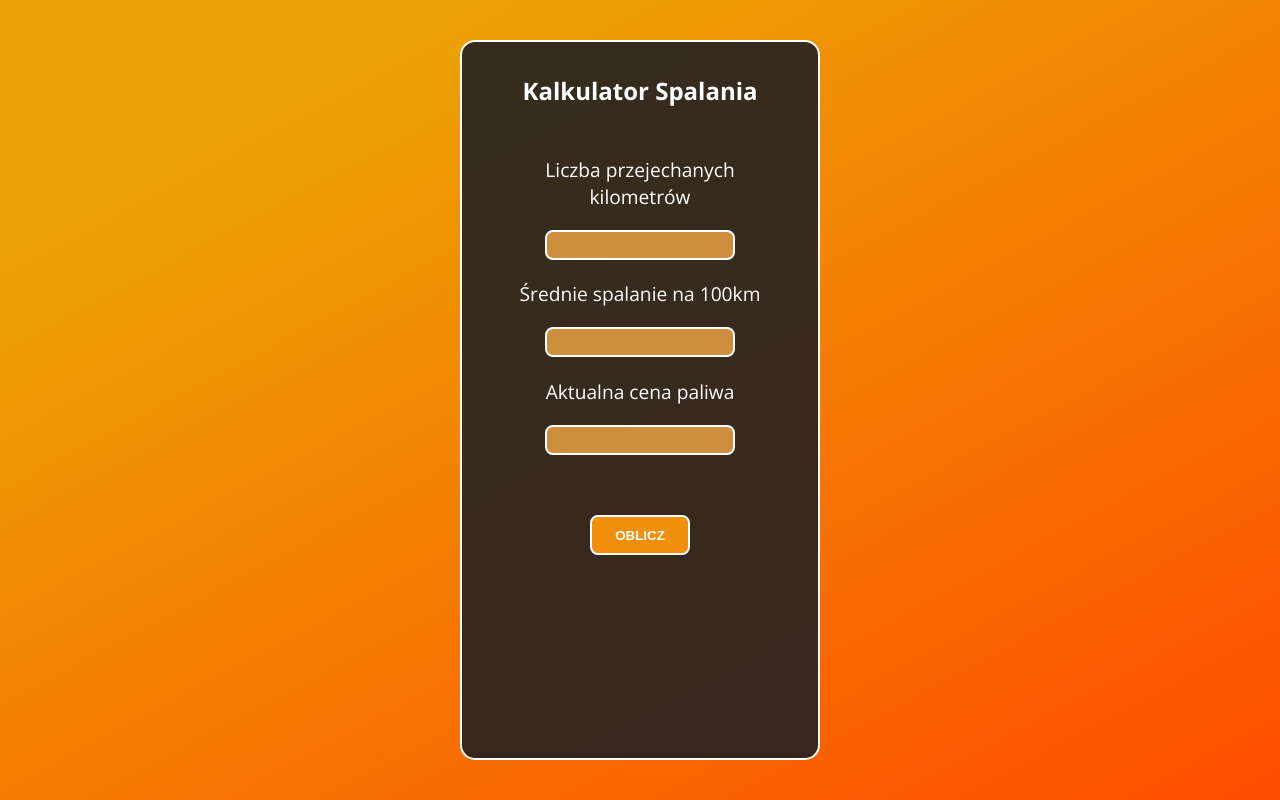
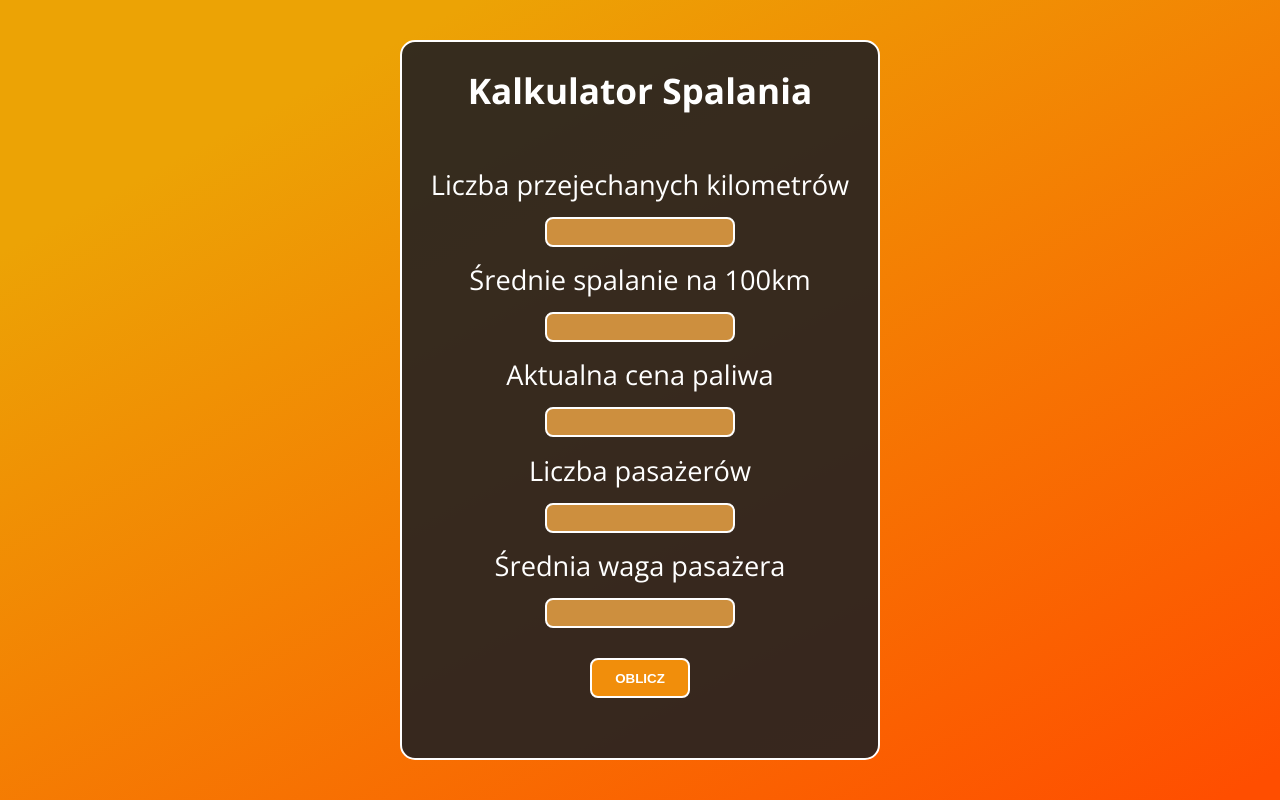
Before and after one commit to Mojrzez/spalanie, a plain HTML site: page index.html in a window 1280 px wide. Drawn offline with nearby package versions, Linux system fonts and the light colour scheme.

Commit message:
second commit

```diff
--- a/index.html
+++ b/index.html
@@ -20,21 +20,25 @@
 
     <div class="box">
 
-        <h1>Kalkulator Spalania</h1>
 
         <div class="box__content">
+            <h1>Kalkulator Spalania</h1>
             <p>Liczba przejechanych kilometrów</p>
             <input type="number" id="distance">
             <p>Średnie spalanie na 100km</p>
             <input type="number" id="combustion">
             <p>Aktualna cena paliwa</p>
             <input type="number" id="price">
+            <p>Liczba pasażerów</p>
+            <input type="number" id="passanger">
+            <p>Średnia waga pasażera</p>
+            <input type="number" id="weight">
+            <button onclick="roadCost()">Oblicz</button>
+            <div class="result"></div>
         </div>
 
-        <button onclick="roadCost()">Oblicz</button>
 
 
-        <div class="result"></div>
 
 
 
--- a/js/main.js
+++ b/js/main.js
@@ -2,14 +2,18 @@ function roadCost() {
     let distance = document.querySelector('#distance').value;
     let combustion = document.querySelector('#combustion').value;
     let price = document.querySelector('#price').value;
+    let passenger = document.querySelector('#passanger').value;
+    let weight = document.querySelector('#weight').value;
 
+    let addCombustion = weight * passenger * 0.6 / 100;
 
     let combustionPerKm = combustion / 100;
 
     let combustionPerDistance = combustionPerKm * distance;
-    let finalPrice = combustionPerDistance * price;
+    let finalCombustion = addCombustion + combustionPerDistance;
+    let finalPrice = finalCombustion * price;
 
-    if (distance == "" || combustion == "" || price == "") {
+    if (distance == "" || combustion == "" || price == "" || passenger == "" || weight == "") {
         document.querySelector('.result').innerHTML = `Wprowadź wartości`;
     } else {
         document.querySelector('.result').innerHTML = `Koszt przejechania ${distance}km wynosi ${finalPrice.toFixed(2)}zł`;
@@ -17,5 +21,4 @@ function roadCost() {
 
 
 
-
 }
--- a/sass/main.scss
+++ b/sass/main.scss
@@ -29,22 +29,21 @@ body {
 
 
 .box {
-    position: relative;
     text-align: center;
-    // min-height: 500px;
-    height: 83vh;
+    height: 90vh;
     width: 80vw;
+    padding: 1.5rem;
     background-color: rgba(37, 34, 34, 0.911);
     border: 2px solid white;
     border-radius: 15px;
-    padding: 2rem;
     display: flex;
     flex-direction: column;
     align-items: center;
+    justify-content: space-between;
 
     h1 {
         margin-bottom: 3rem;
-        font-size: 2rem;
+        font-size: 1.4rem;
         color: white;
     }
 
@@ -54,25 +53,27 @@ body {
 
 
     &__content {
+        font-size: 1.1rem;
+        color: white;
+        height: 100%;
         display: flex;
         flex-direction: column;
         align-items: center;
-        justify-content: space-evenly;
-        height: 40vh;
-        // background-color: #fff;
-        font-size: 1.5rem;
-        color: white;
+        justify-content: space-between;
 
         input {
             background-color: rgba(216, 150, 65, 0.938);
+            height: 25px;
             border-radius: 0.5rem;
-            height: 30px;
+            height: 25px;
+            padding: 0.2rem;
             width: 190px;
-            font-size: 1.3rem;
+            font-size: 1rem;
             color: white;
             border: 2px solid white;
-            padding: 0.3rem;
-            margin: 1.2rem 0 1.2rem 0;
+            margin: 0.65rem;
+
+
 
         }
 
@@ -84,12 +85,11 @@ body {
 
     button {
         color: white;
-        margin-top: 2.5rem;
+        margin-top: 1rem;
         text-transform: uppercase;
         font-weight: bold;
         height: 40px;
         width: 100px;
-        padding: 0.5rem;
         border: 2px solid white;
         border-radius: 0.5rem;
         background-color: rgb(241, 142, 11);
@@ -97,176 +97,122 @@ body {
         cursor: pointer;
     }
 
-    button:hover {
-        transform: scale(1.2);
-
-    }
-
-    button:active {
-        transform: scale(1.2);
-    }
 
 
     .result {
         color: white;
-        font-size: 1.4rem;
-        margin-top: 1.6rem;
+        font-size: 1rem;
+        margin-top: 2rem;
     }
 }
 
 
-@media (min-width: 381px) {
 
+@media (min-width: 500px) {
     .box {
+        h1 {
+            font-size: 2rem;
+        }
+
+        &__content {
+            font-size: 1.5rem;
+
+            input {
+                height: 30px;
+            }
+        }
 
         .result {
-            margin-top: 2.4rem;
+            font-size: 1.5rem;
         }
+    }
 
-
-    }
 
 }
 
-
-@media (min-width: 477px) {
-
+@media (min-width: 768px) {
     .box {
+        width: 50vh;
 
         h1 {
             font-size: 2rem;
         }
 
         &__content {
-            font-size: 1.3rem;
+            font-size: 1.5rem;
 
+
+            input {
+                height: 30px;
+                font-size: 1.1rem;
+            }
         }
 
         .result {
-            margin-top: 1.9rem;
-            font-size: 1.3rem;
+            font-size: 1.5rem;
         }
+    }
 
-
-    }
 
 }
 
-
-@media (min-width: 575px) {
-
+@media (min-width: 992px) {
     .box {
-        height: 80vh;
-        width: 50vh;
+        width: 60vh;
 
         h1 {
-            font-size: 2.5rem;
+            font-size: 2.2rem;
         }
 
         &__content {
             font-size: 1.7rem;
 
+
+            input {
+                height: 30px;
+                font-size: 1.2rem;
+            }
+
+            button:hover {
+                transform: scale(1.2);
+
+            }
+
+            button:active {
+                transform: scale(1.2);
+            }
         }
 
         .result {
-            margin-top: 2.4rem;
             font-size: 1.7rem;
         }
-
-
-    }
-
-}
-
-
-@media (min-width: 900px) {
-
-    .box {
-        height: 80vh;
-        width: 65vh;
-
-        h1 {
-            font-size: 3rem;
-        }
-
-        &__content {
-            font-size: 1.9rem;
-
-        }
-
-        .result {
-            margin-top: 2.4rem;
-            font-size: 1.9rem;
-        }
-
-
-    }
-
-}
-
-@media (max-height: 830px) {
-
-    .box {
-        height: 90vh;
-        width: 45vh;
-
-        h1 {
-            font-size: 1.5rem;
-        }
-
-        &__content {
-            font-size: 1.2rem;
-
-        }
-
-        .result {
-            margin-top: 2rem;
-            font-size: 1.2rem;
-        }
-
-
-    }
-
-}
-
-
-@media (max-height: 600px) {
-
-    .box {
-        width: 55vh;
-
-        h1 {
-            font-size: 1rem;
-
-        }
-
-        &__content {
-            font-size: .9rem;
-
-        }
-
-        .result {
-            margin-top: 1rem;
-            font-size: 1rem;
-        }
-
-
-    }
-
-}
-
-
-@media (max-height: 830px) {
-    h1 {
-        font-size: 1rem;
-    }
-}
-
-@media (min-height: 1200px) {
-    .box {
-        width: 45vh;
-        height: 70vh;
     }
 
 
 }
+
+@media (min-width: 1200px) {
+    .box {
+        width: 60vh;
+
+        h1 {
+            font-size: 2.2rem;
+        }
+
+        &__content {
+            font-size: 1.7rem;
+
+
+            input {
+                height: 30px;
+                font-size: 1.3rem;
+            }
+        }
+
+        .result {
+            font-size: 1.7rem;
+        }
+    }
+
+
+}
```
Also changed, not shown: css/main.css, 1 other file.
